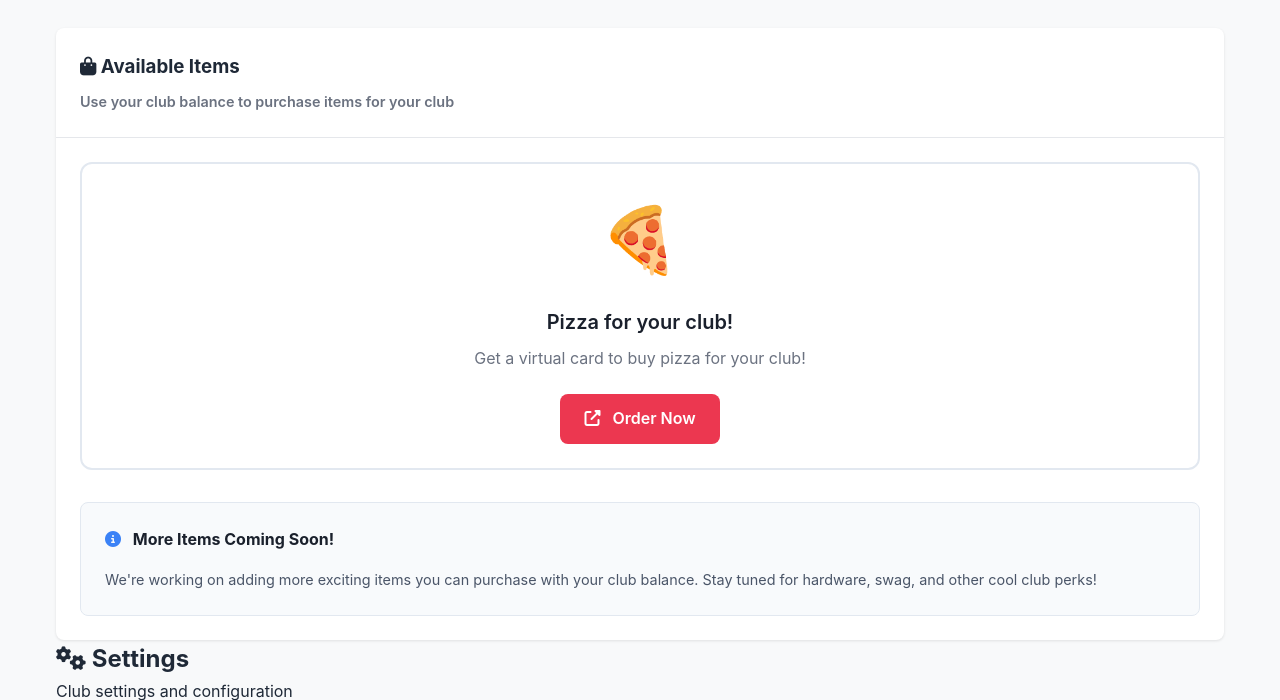
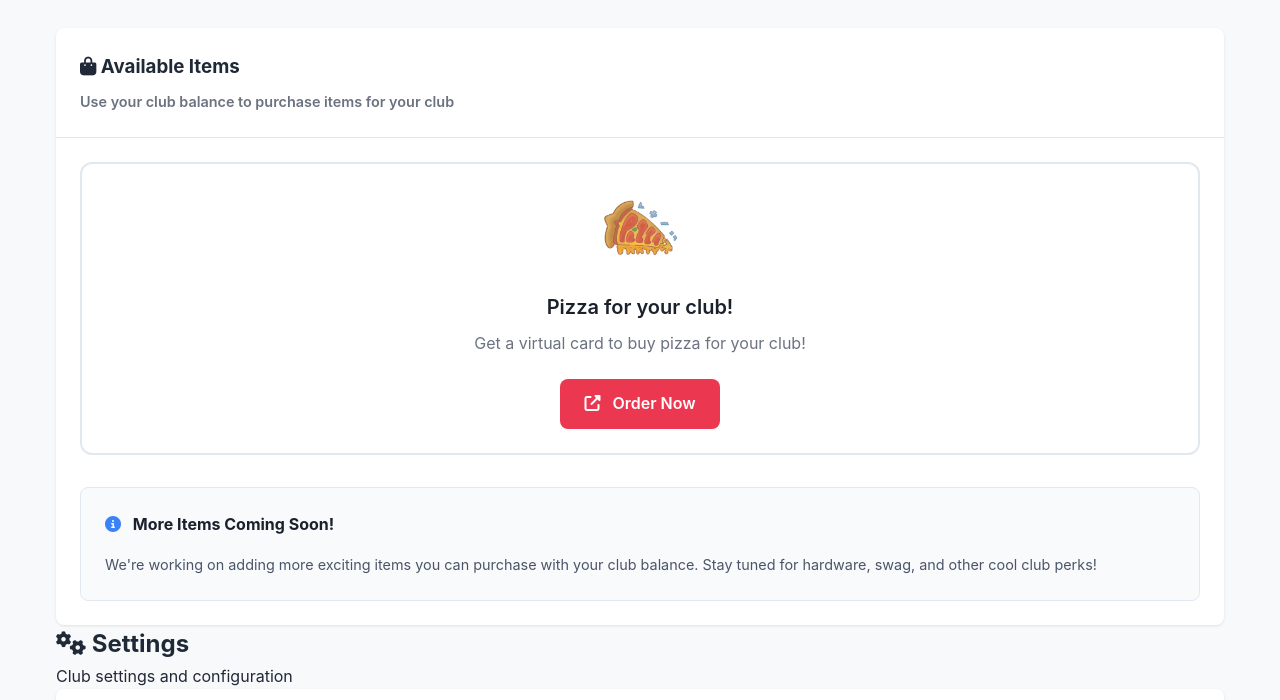
Before and after one commit to cytronicoder/hack-club-dashboard, a Flask app: page /club-dashboard in a window 1280 px wide. Shown: the part 4490-5190 px from the top of the page. Run offline with Flask 3, Linux system fonts and the light colour scheme; the visitor is signed in with stand-in values (Sample User, id 1); tables that the repository leaves empty hold one stand-in row (values such as "Sample post"); some libraries are stand-ins or nearby versions.

Commit message:
Assistant checkpoint: Replace pizza emoji with pizza.png image
Assistant generated file changes:
- templates/club_dashboard.html: Replace pizza emoji with pizza.png image

---

User prompt:

put @static/assets/pizza.pngas the pizza for your club icon instead of the emoji.

Replit-Commit-Author: Assistant
Replit-Commit-Session-Id: 6e11f3f4-b785-4879-b0b9-17844db710e0

```diff
--- a/templates/club_dashboard.html
+++ b/templates/club_dashboard.html
@@ -450,7 +450,9 @@
                         <div class="card-body">
                             <div class="shop-grid" style="display: grid; grid-template-columns: repeat(auto-fit, minmax(300px, 1fr)); gap: 1.5rem;">
                                 <div class="shop-item" style="border: 2px solid #e2e8f0; border-radius: 12px; padding: 1.5rem; text-align: center; transition: all 0.3s ease; cursor: pointer;" onclick="purchasePizza()">
-                                    <div style="font-size: 4rem; margin-bottom: 1rem;">🍕</div>
+                                    <div style="margin-bottom: 1rem;">
+                                        <img src="{{ url_for('static', filename='assets/pizza.png') }}" alt="Pizza" style="width: 80px; height: 80px; object-fit: contain;">
+                                    </div>
                                     <h4 style="margin: 0 0 0.5rem 0; color: #1a202c; font-size: 1.25rem; font-weight: 600;">Pizza for your club!</h4>
                                     <p style="color: #6b7280; margin: 0 0 1.5rem 0; line-height: 1.5;">Get a virtual card to buy pizza for your club!</p>
                                     <div style="background: #ec3750; color: white; padding: 0.75rem 1.5rem; border-radius: 8px; font-weight: 600; display: inline-block;">
```
